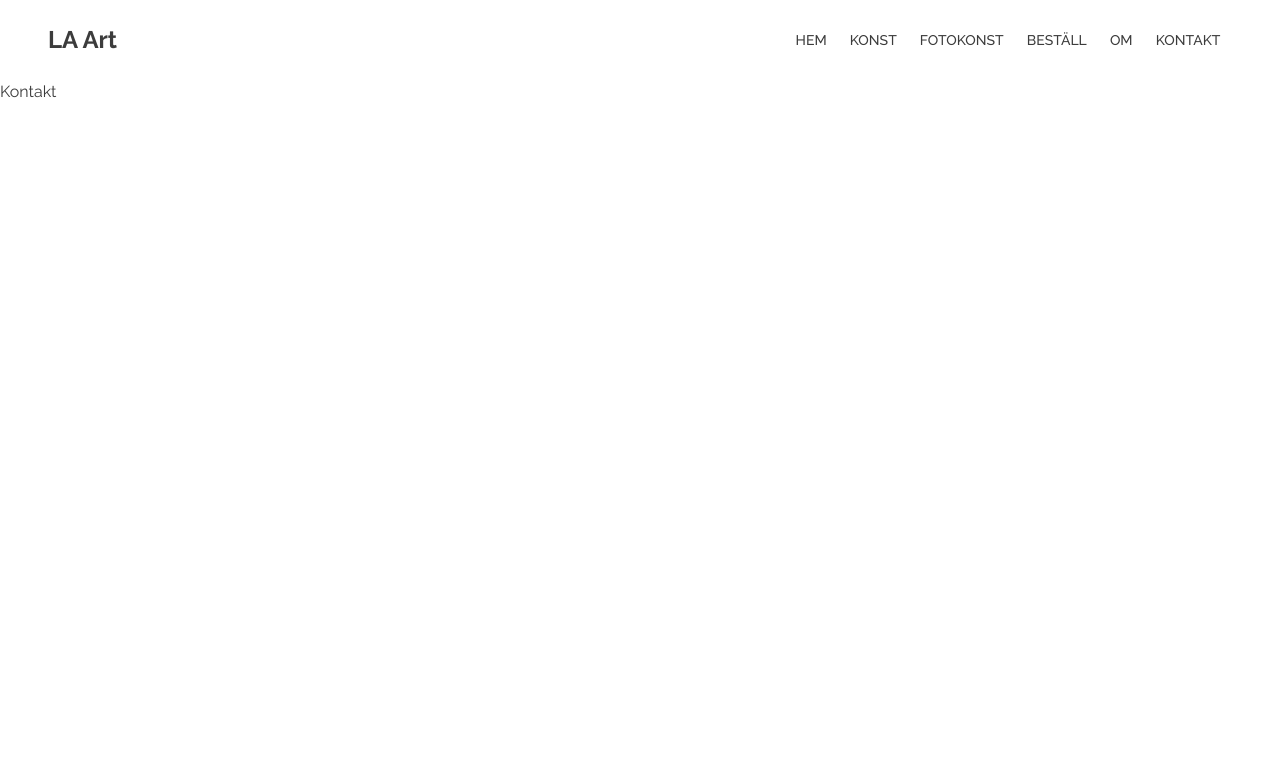
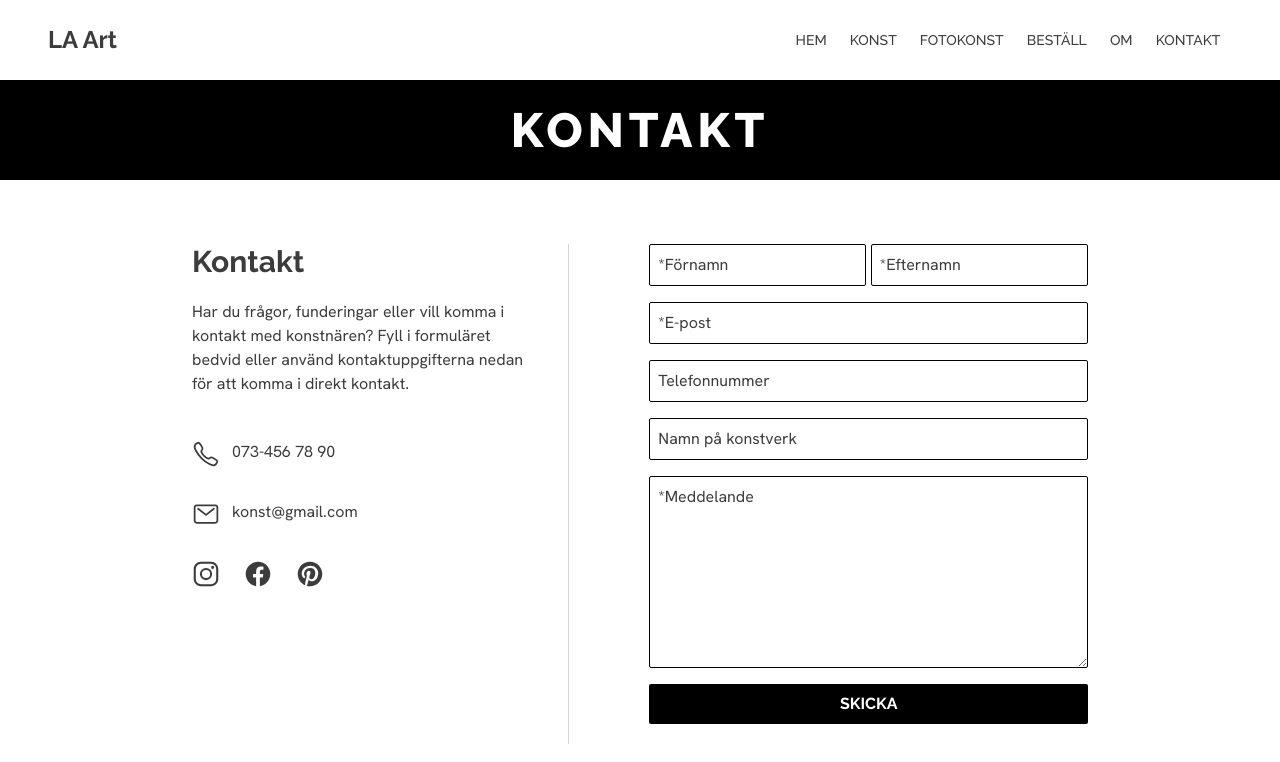
Before and after one commit to RozlinA/Art-Gallery-Degree-Project, a React (Vite) app: page /kontakt in a window 1280 px wide. Shown: the top 762 px of the page. Built offline with nearby package versions, Linux system fonts and the light colour scheme; no server answers.

Commit message:
Add styling to contact page

```diff
--- a/src/pages/Contact.tsx
+++ b/src/pages/Contact.tsx
@@ -1,7 +1,84 @@
+import { IonIcon } from "@ionic/react";
+import {
+  callOutline,
+  mailOutline,
+  logoInstagram,
+  logoFacebook,
+  logoPinterest,
+} from "ionicons/icons";
+import { ContactForm } from "../components/ContactForm";
+
 export const Contact = () => {
   return (
     <>
-      <h1>Kontakt</h1>
+      <div className="w-screen h-screen max-h-[100px] md:max-h-[100px] bg-black flex flex-col justify-center items-center md:mb-2">
+        <h1 className="text-3xl md:text-5xl text-white font-extrabold tracking-widest">
+          KONTAKT
+        </h1>
+      </div>
+
+      <section className="w-screen flex justify-center items-center py-10 md:py-14">
+        <div className="flex justify-center w-full h-auto">
+          <div className="flex flex-col md:flex-row w-[90%] md:w-[70%] gap-8 justify-center items-center md:items-start">
+            <p className="md:hidden">
+              Har du frågor eller vill komma i kontakt med konstnären? Fyll i
+              formuläret eller använd kontaktuppgifterna längre ner på sidan för
+              att komma i direkt kontakt.
+            </p>
+            <div className="w-full md:w-[40%] flex flex-col gap-3 order-last md:order-first">
+              <h2 className="hidden md:block text-3xl font-bold pb-2">
+                Kontakt
+              </h2>
+
+              <p className="hidden md:block pb-8">
+                Har du frågor, funderingar eller vill komma i kontakt med
+                konstnären? Fyll i formuläret bedvid eller använd
+                kontaktuppgifterna nedan för att komma i direkt kontakt.
+              </p>
+              <div className="flex flex-col w-full gap-8">
+                <div className="flex gap-3 text">
+                  <IonIcon
+                    icon={callOutline}
+                    className="text-[28px] "
+                  ></IonIcon>
+                  <p>073-456 78 90</p>
+                </div>
+                <div className="flex gap-3">
+                  <IonIcon icon={mailOutline} className="text-[28px]"></IonIcon>
+                  <p>konst@gmail.com</p>
+                </div>
+                <div className="flex gap-6">
+                  <a href="https://instagram.com" target="_blank">
+                    <IonIcon
+                      icon={logoInstagram}
+                      title="Instagram"
+                      className="text-[28px] cursor-pointer hover:text-gray-400"
+                    ></IonIcon>
+                  </a>
+                  <a href="https://facebook.com" target="_blank">
+                    <IonIcon
+                      icon={logoFacebook}
+                      title="Facebook"
+                      className="text-[28px] cursor-pointer hover:text-gray-400"
+                    ></IonIcon>
+                  </a>
+                  <a href="https://pinterest.com" target="_blank">
+                    <IonIcon
+                      icon={logoPinterest}
+                      title="Pinterest"
+                      className="text-[28px] cursor-pointer hover:text-gray-400"
+                    ></IonIcon>
+                  </a>
+                </div>
+              </div>
+            </div>
+            <div className="w-full md:w-[60%] flex flex-col gap-6 md:border-l md:border-gray-300 md:pl-20">
+              <ContactForm></ContactForm>
+              <hr className="md:hidden" />
+            </div>
+          </div>
+        </div>
+      </section>
     </>
   );
 };
```
